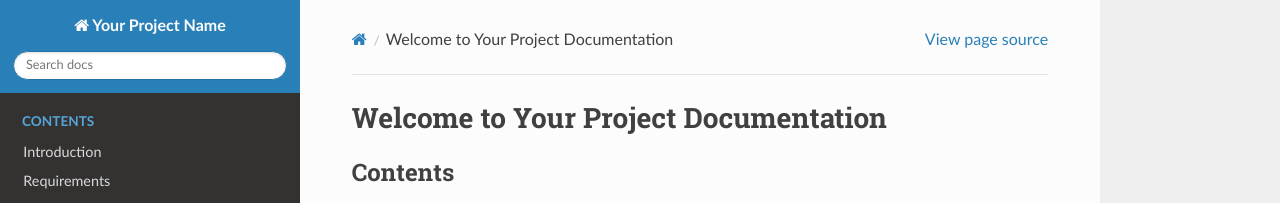
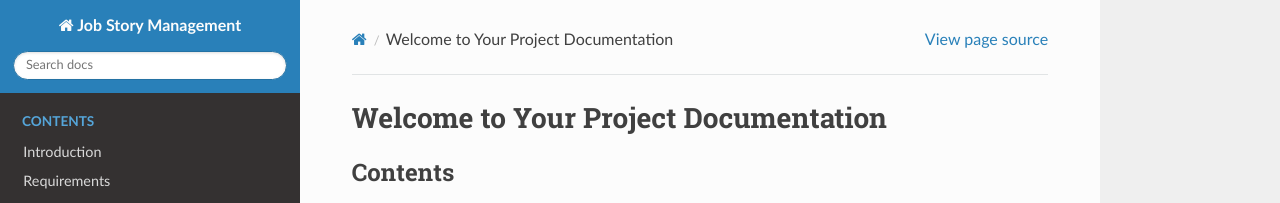
Before and after one commit to vanHeemstraSystems/job-story-management, a Sphinx documentation site: the page built from docs/source/index.rst, in a window 1280 px wide. Shown: the top 203 px of the page. Built offline with Sphinx 7.4.7 and the Read the Docs theme 3.1.0, drawn with Linux system fonts in a browser that asks for light colours.

Commit message:
Update conf.py

```diff
--- a/docs/source/conf.py
+++ b/docs/source/conf.py
@@ -1,7 +1,7 @@
 # Configuration file for the Sphinx documentation builder.
 
 # -- Project information -----------------------------------------------------
-project = 'Your Project Name'
+project = 'Job Story Management'
 copyright = '2025 - present, van Heemstra Systems'
 author = 'Willem van Heemstra'
 
```
